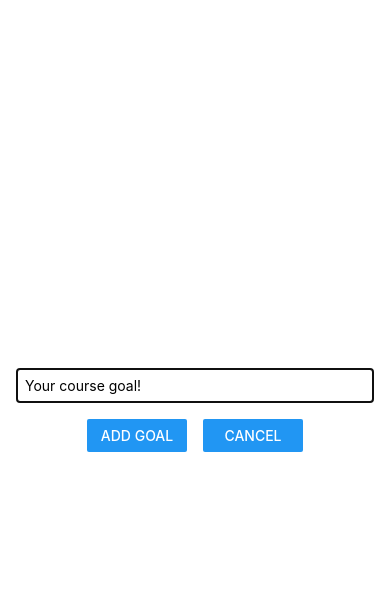
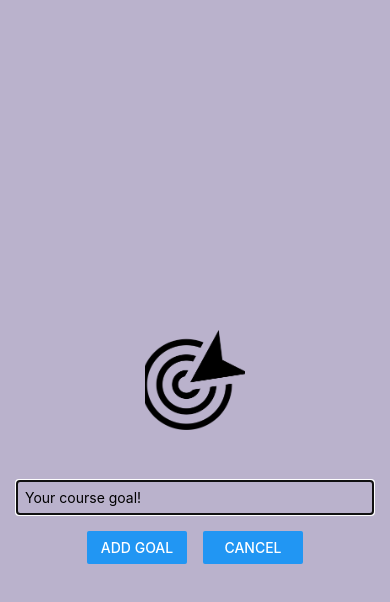
Before and after one commit to KatiaAsh/React-Native, a React Native app in the folder course-goal-app/: screen / in a window 390 px wide. Both pictures are taken after a click on the button "ADD NEW GOAL". Shown: the top 602 px of the page. Built offline with nearby package versions, Linux system fonts and the light colour scheme.

Commit message:
adding image and chaning backgroud color Fix #33

```diff
--- a/course-goal-app/components/GoalInput.js
+++ b/course-goal-app/components/GoalInput.js
@@ -1,5 +1,12 @@
 import { useState } from 'react';
-import{ View, TextInput, Button, StyleSheet, Modal } from 'react-native';
+import{
+  View,
+  TextInput,
+  Button,
+  StyleSheet,
+  Modal,
+  Image,
+} from 'react-native';
 
 function GoalInput(props){
     const [enteredGoalText, setEnteredGoalText] = useState('');
@@ -16,6 +23,7 @@
     return (
       <Modal visible={props.visible} animationType="slide">
         <View style={styles.inputContainer}>
+          <Image style={styles.image} source={require('../assets/images/goal.png')} />
         <TextInput
           style={styles.textInput}
           placeholder="Your course goal!"
@@ -43,10 +51,13 @@
         flex: 1,
         justifyContent: 'center',
         alignItems: 'center',
-        marginBottom: 24,
         padding: 16,
-        borderBottomWidth: 1,
-        borderBottomColor: '#cccccc',
+        backgroundColor: '#BAB2CC'
+      },
+      image:{
+        width: 100,
+        height: 100,
+        margin: 50
       },
       textInput: {
         borderWidth: 1,
```
Also changed, not shown: course-goal-app/assets/images/goal.png (added).
